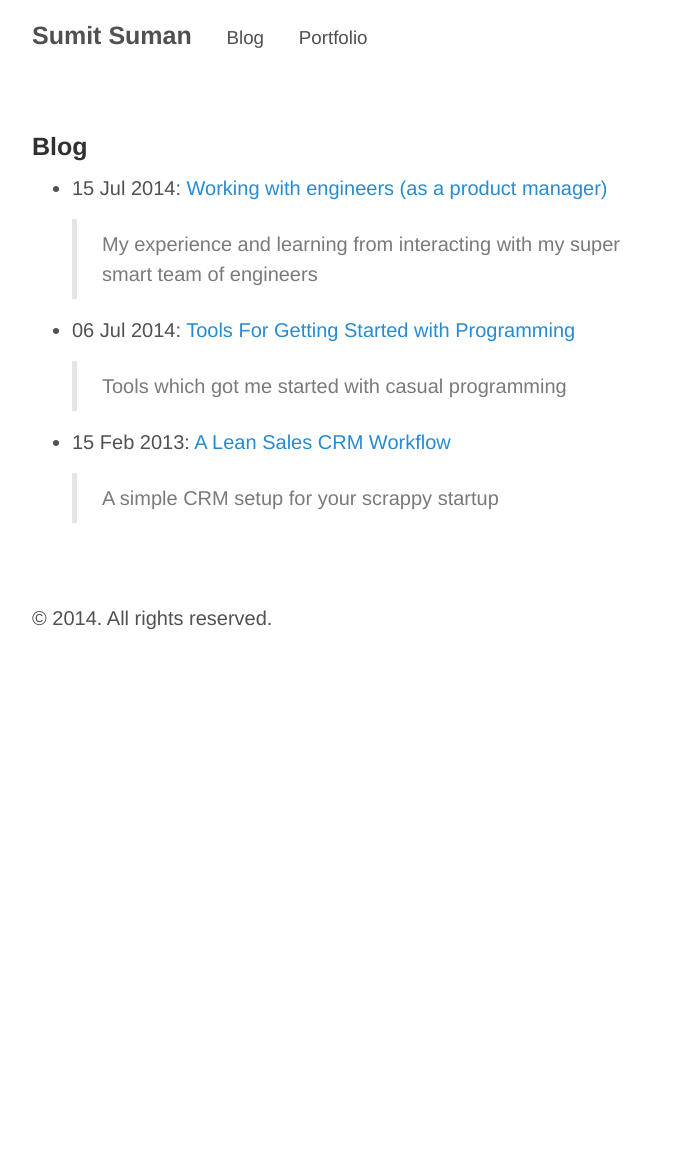
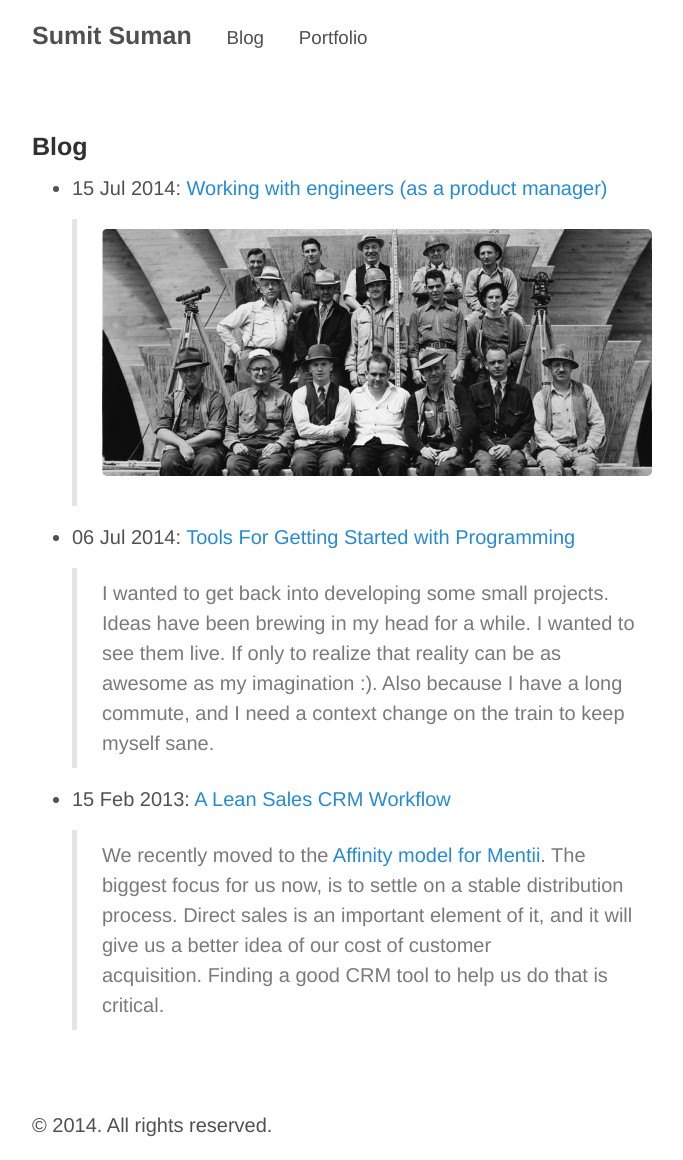
Before and after one commit to sumitsuman/sumitsuman.github.io, a Jekyll site: the page built from blog.md, in a window 1280 px wide. Shown: the whole page, without its empty margins (248-931 px from the left). Built offline with Jekyll 4.4.1, drawn with Linux system fonts in a browser that asks for light colours; Markdown is read by kramdown in place of the engine named in the settings; before the commit the page ends 900 px from its top, so only the background shows below that.

Commit message:
post edits

```diff
--- a/_posts/2013-02-15-lean-sales-crm.md
+++ b/_posts/2013-02-15-lean-sales-crm.md
@@ -1,7 +1,6 @@
 ---
 layout: post
 title: A Lean Sales CRM Workflow
-excerpt: A simple CRM setup for your scrappy startup
 permalink: lean-sales-crm
 comments: True
 ---
--- a/_posts/2014-07-06-tools-programming.md
+++ b/_posts/2014-07-06-tools-programming.md
@@ -1,7 +1,6 @@
 ---
 layout: post
 title: Tools For Getting Started with Programming
-excerpt: Tools which got me started with casual programming
 permalink: tools-programming
 comments: True
 ---
@@ -23,7 +22,7 @@ Version control is critical. Things can go bad. Sometimes horribly. Git keeps a
 Also, it might make sense to create a [github](http://github.com) account to host your code.
 
 ###Node.js:###
-Since I want to experiment in JavaScript, I have a few options to run the applications that I write. I could do it in the browser by writing the code in the address bar, or I could go to [JSBIN](http://jsbin.com/). But yet, I think it makes more sense to use a proper editor, and use the command line to execute.  Hence, Node.js made sense. It is a runtime environment with libraries for javascript applications. It is [much more](http://stackoverflow.com/questions/1884724/what-is-node-js) than just that but we will get to that later.
+Since I want to experiment in JavaScript, I have a few options to run the applications that I write. I could do it in the browser by writing the code in the address bar, or I could go to [JSBIN](http://jsbin.com/). But yet, I think it makes more sense to use a proper editor, and use the command line to execute.  Hence, I went with Node.js. It is a runtime environment with libraries for javascript applications. It is [much more](http://stackoverflow.com/questions/1884724/what-is-node-js) than just that but we will get to that later.
 
 ###SublimeText 3:###
 I really like [Sublime Text](http://www.sublimetext.com/3) and I'm already developing some muscle memory for its shortcuts. It is quite pleasing on the eye too. Here is a [handy guide](https://blog.generalassemb.ly/sublime-text-3-tips-tricks-shortcuts/) on popular tips and tricks.
--- a/_posts/2014-07-15-Product-Manager-Working-with-Engineers.md
+++ b/_posts/2014-07-15-Product-Manager-Working-with-Engineers.md
@@ -1,7 +1,6 @@
 ---
 layout: post
 title: Working with engineers (as a product manager)
-excerpt: My experience and learning from interacting with my super smart team of engineers
 permalink: working-with-engineers
 comments: True
 ---
@@ -9,7 +8,7 @@ comments: True
 ![.](/assets/working_with_engineers.jpg)
 
 
-**My first rule of working with engineers** is to never say that I'm working with engineers. They are people who come in as much a variety as people do. They have a common trait that they are smart -- much smarter than I’m . Which is a good thing because it keeps me on my toes to earn their respect.
+**My first rule of working with engineers** is to never say that I'm working with engineers. It is no different than any working relationship, which thrives on context, trust, and empathy. They have a common trait that they are smart -- much smarter than I’m . Which is a good thing because it keeps me on my toes to earn their respect.
 
 **To influence a super smart team**  who don't have to listen to me, I have to work hard. To convince them to spend tens of hours of effort into developing something, I have to do my homework well. There is a trick though -- I don't have to do the homework in isolation.
 
```
